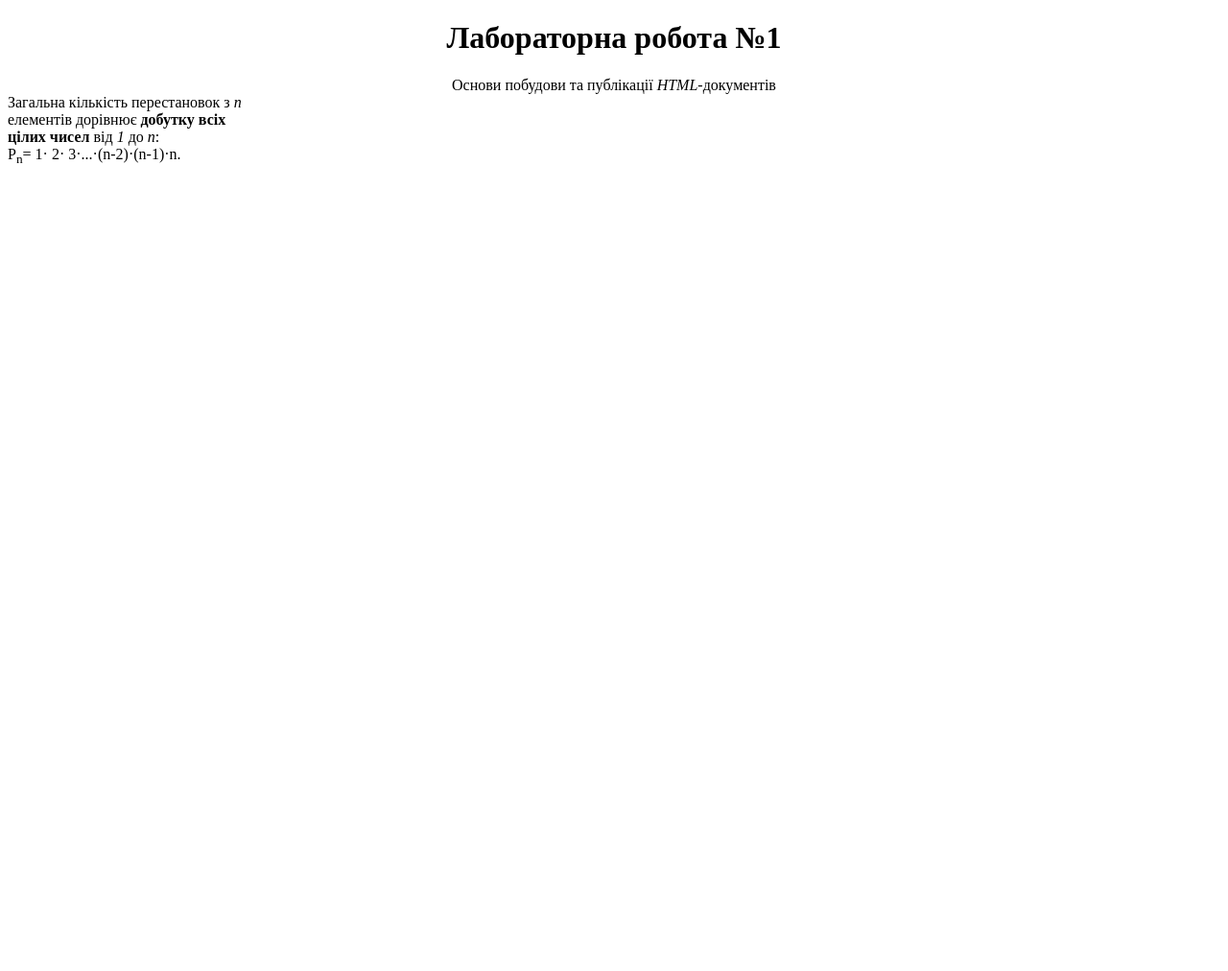
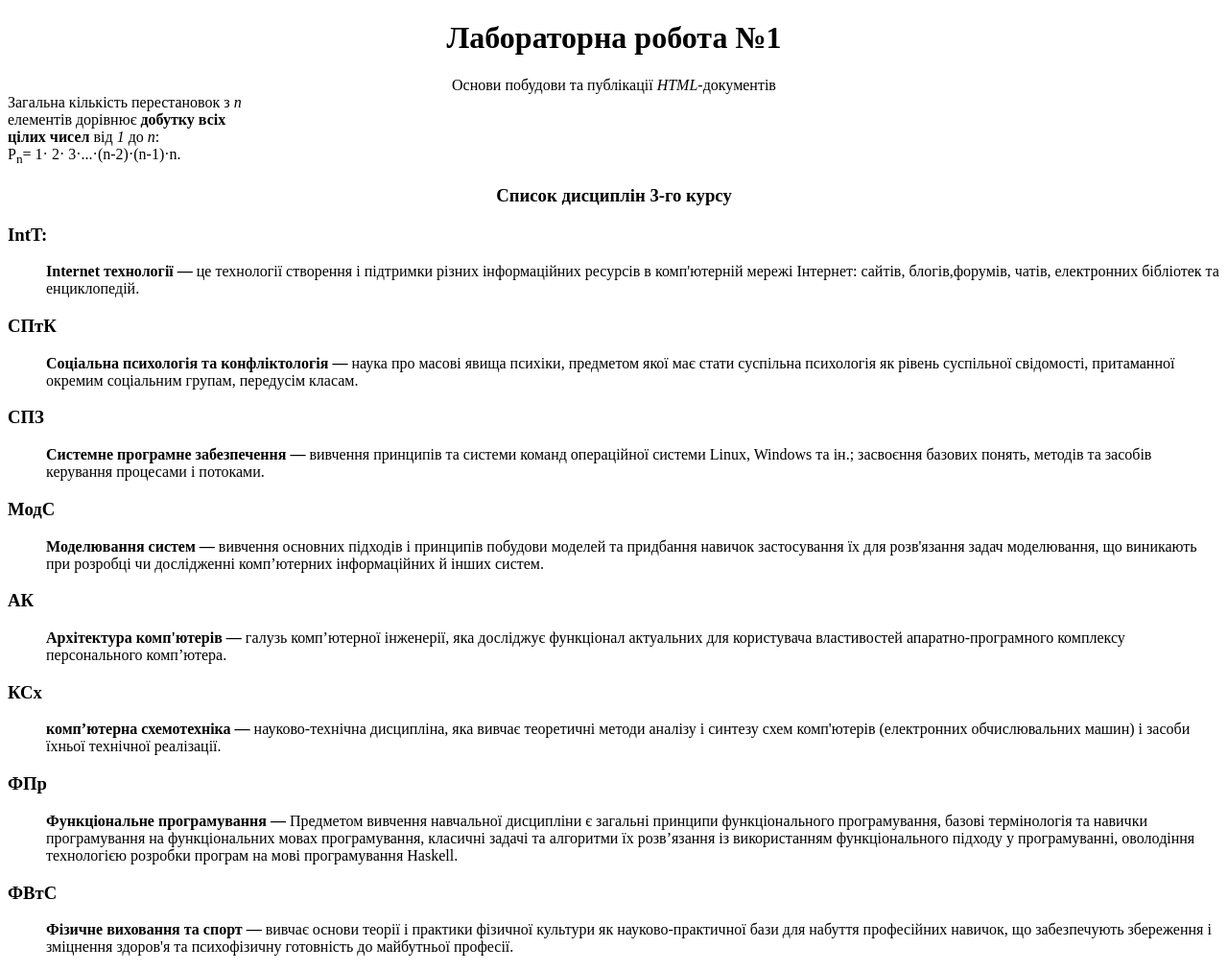
Before and after one commit to IvanLebid/lab1, a plain HTML site: page index.html in a window 1280 px wide. Shown: the whole page at 96% size. Before the commit the page ends 800 px from the top, so only its background shows below. Drawn offline with Linux system fonts and the light colour scheme.

Commit message:
Created list

```diff
--- a/index.html
+++ b/index.html
@@ -18,6 +18,43 @@
    <div>елементів дорівнює <b>добутку всіх</div>
     <div>цілих чисел</b> від <em>1</em> до <em>n</em>:</div>
     <div>P<sub>n</sub>= 1&#183 2&#183 3&#183...&#183(n-2)&#183(n-1)&#183n.</div>
+    <p></p>
+    <div><center><h3>Список дисциплін 3-го курсу</h3></center></div>
+    <dl>
+        <dt><h3>IntT:</h3></dt>
+        <dd><b>Internet технології — </b>це технології створення і підтримки різних інформаційних ресурсів в комп'ютерній мережі Інтернет:
+             сайтів, блогів,форумів, чатів, електронних бібліотек та енциклопедій.</dd>
+             <dt><h3>СПтК</h3></dt>
+             <dd><b>Соціальна психологія та конфліктологія — </b>наука про масові явища психіки, предметом
+                якої має стати суспільна психологія як рівень суспільної свідомості,
+                притаманної окремим соціальним групам, передусім класам. </dd>
+                <dt><h3>СПЗ</h3></dt>
+                <dd><b>Системне програмне забезпечення — </b>вивчення принципів та системи команд
+                    операційної системи Linux, Windows та ін.; засвоєння базових понять, методів та засобів керування
+                    процесами і потоками.</dd>
+                    <dt><h3>МодС</h3></dt>
+                    <dd><b>Моделювання систем — </b>вивчення основних підходів і принципів побудови моделей та
+                        придбання навичок застосування їх для розв'язання задач моделювання, що
+                        виникають при розробці чи дослідженні комп’ютерних інформаційних й
+                        інших систем.</dd>
+                        <dt><h3>АК</h3></dt>
+                        <dd><b>Архітектура комп'ютерів — </b>галузь комп’ютерної інженерії, яка досліджує функціонал актуальних для
+                            користувача властивостей апаратно-програмного комплексу персонального комп’ютера.</dd>
+                            <dt><h3>КСх</h3></dt>
+                            <dd><b>комп’ютерна схемотехніка — </b>науково-технічна дисципліна, яка вивчає теоретичні методи аналізу і
+                                синтезу схем комп'ютерів (електронних обчислювальних машин) і засоби їхньої технічної реалізації.</dd>
+                                <dt><h3>ФПр</h3></dt>
+                                <dd><b>Функціональне програмування — </b>Предметом вивчення навчальної дисципліни є загальні принципи функціонального
+                                    програмування, базові термінологія та навички програмування на функціональних мовах
+                                    програмування, класичні задачі та алгоритми їх розв’язання із використанням функціонального підходу у програмуванні,
+                                    оволодіння технологією розробки програм на мові програмування Haskell.
+                                     </dd>
+                                     <dt><h3>ФВтС</h3></dt>
+                                     <dd><b>Фізичне виховання та спорт — </b>вивчає основи теорії і практики фізичної культури як науково-практичної бази для
+                                         набуття професійних навичок, що забезпечують збереження і зміцнення здоров'я
+                                         та психофізичну готовність до майбутньої професії.</dd>
+    </dl>
+
 
 
 
```
